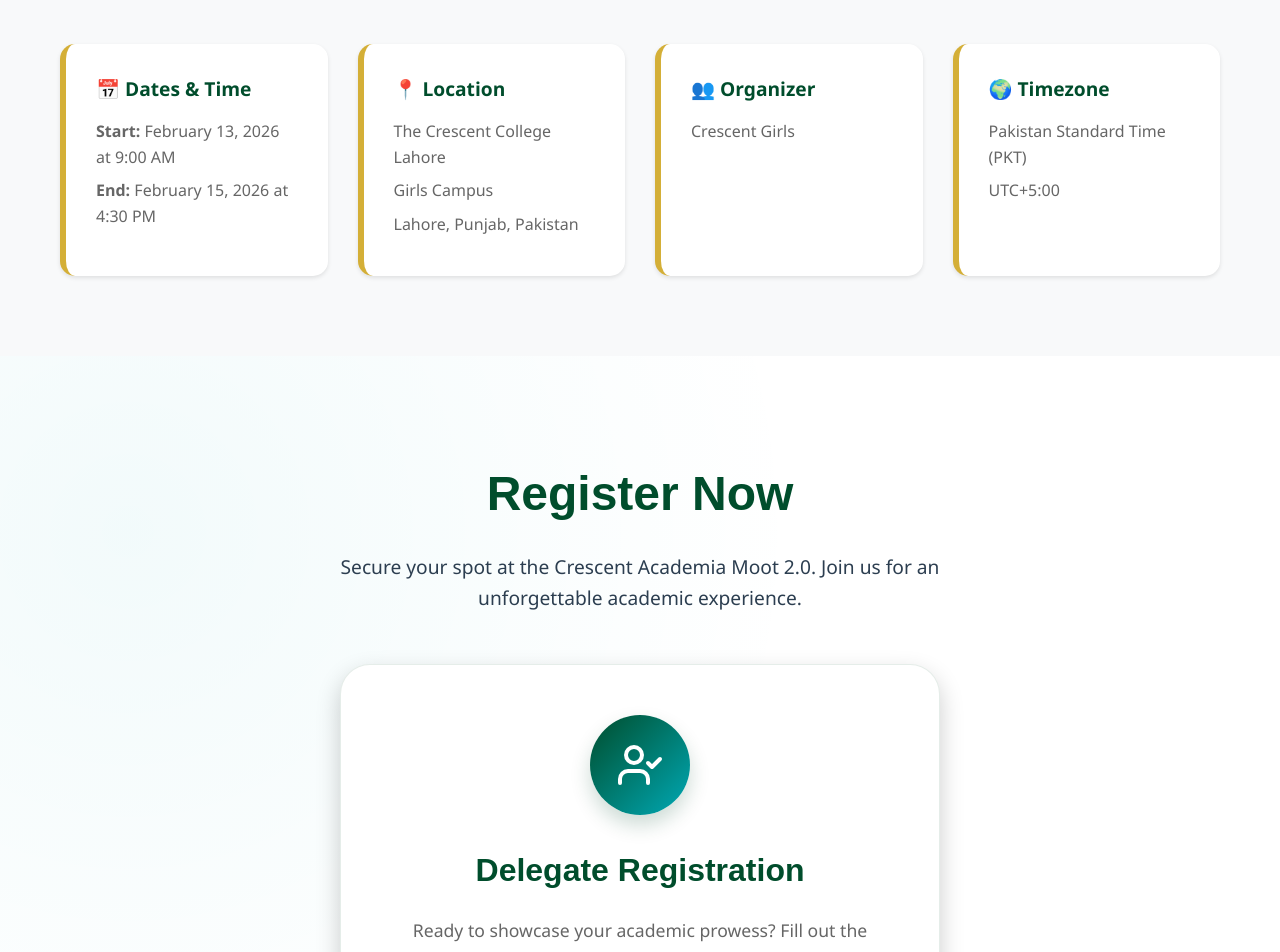
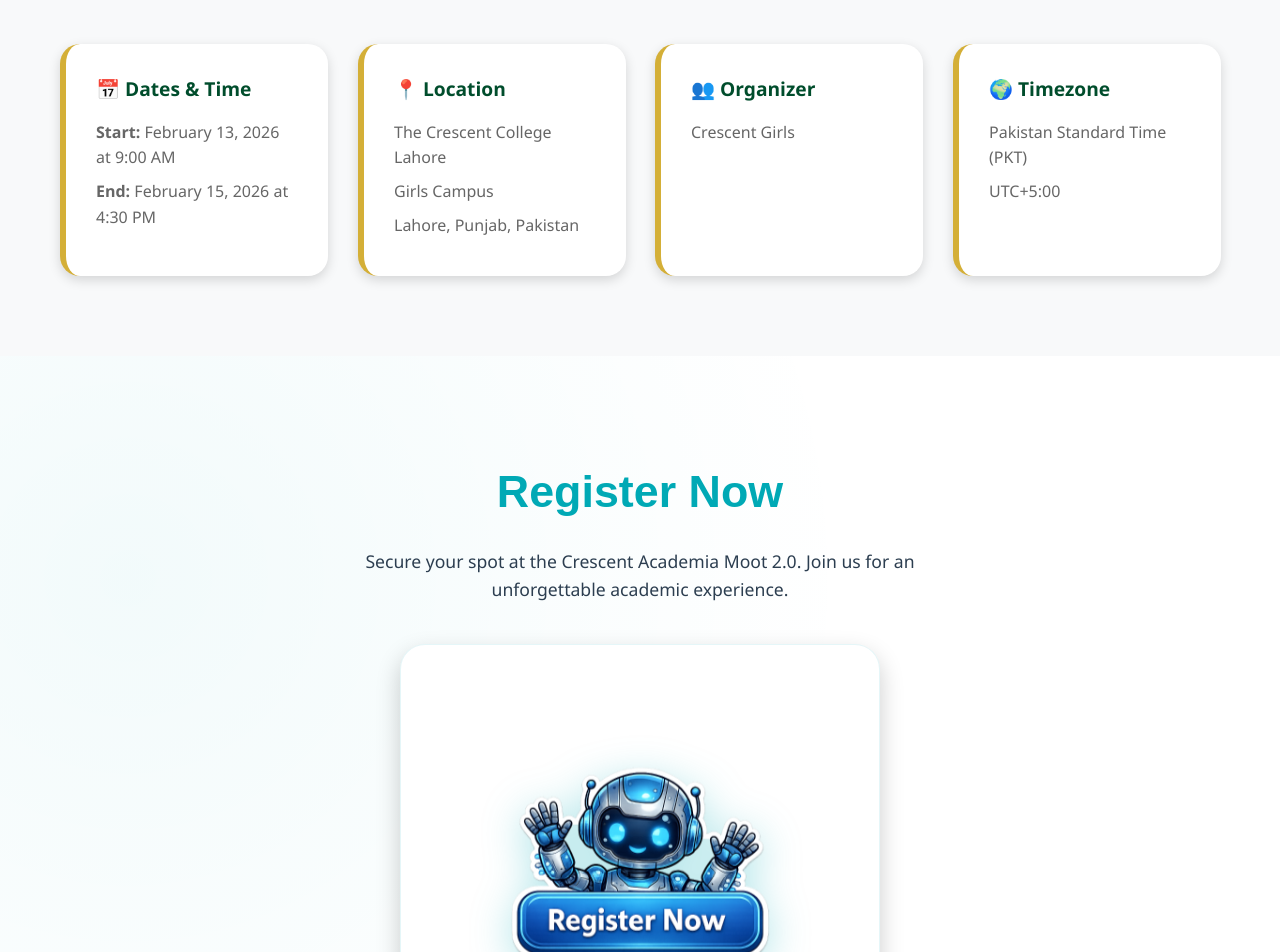
Before and after one commit to Shirmeen/moot2.0, a React (Create React App) app: page / in a window 1280 px wide. Shown: the part 1848-2800 px from the top of the page. Built offline with nearby package versions, Linux system fonts and the light colour scheme.

Commit message:
adding new features

```diff
--- a/src/components/Details.css
+++ b/src/components/Details.css
@@ -19,18 +19,36 @@
 .detail-item {
   background-color: var(--white);
   padding: 30px;
-  border-radius: 15px;
+  border-radius: 20px;
   border-left: 6px solid var(--secondary-color);
-  box-shadow: var(--shadow-sm);
-  transition: all 0.4s ease;
+  box-shadow: var(--shadow-md);
+  transition: all 0.5s cubic-bezier(0.175, 0.885, 0.32, 1.275);
+  position: relative;
+  overflow: hidden;
 }
 
 .detail-item:hover {
-  transform: translateX(10px);
-  box-shadow: var(--shadow-lg);
+  transform: translateY(-12px) scale(1.03);
+  box-shadow: 0 20px 40px rgba(0, 77, 44, 0.15);
   border-left-color: var(--accent-color);
-  background: linear-gradient(to right, var(--white), #f0f7f7);
+  background: white;
 }
+
+.detail-item::after {
+  content: '';
+  position: absolute;
+  top: 0;
+  left: -100%;
+  width: 100%;
+  height: 100%;
+  background: linear-gradient(90deg, transparent, rgba(212, 175, 55, 0.05), transparent);
+  transition: 0.5s;
+}
+
+.detail-item:hover::after {
+  left: 100%;
+}
+
 
 .detail-item h3 {
   color: var(--primary-color);
--- a/src/components/Details.js
+++ b/src/components/Details.js
@@ -43,7 +43,7 @@
         <h2 className="animate-down">Event Details</h2>
         <div className="details-grid">
           {details.map((detail, index) => (
-            <div key={detail.id} className={`detail-item animate-left delay-${index + 1}`}>
+            <div key={detail.id} className={`detail-item animate-zoom delay-${index + 1}`}>
               <h3>{detail.title}</h3>
               {detail.items.map((item, idx) => (
                 <p key={idx}>
--- a/src/components/Registration.css
+++ b/src/components/Registration.css
@@ -18,81 +18,113 @@
 }
 
 .registration h2 {
-    font-size: 3rem;
+    font-size: 2.8rem;
     margin-bottom: 20px;
-    color: var(--primary-color);
+    color: var(--accent-color);
     font-family: 'Outfit', sans-serif;
     font-weight: 800;
 }
 
 .registration>.container>p {
-    font-size: 1.2rem;
-    max-width: 700px;
-    margin: 0 auto 50px;
+    font-size: 1.1rem;
+    max-width: 600px;
+    margin: 0 auto 40px;
     color: var(--dark-text);
     opacity: 0.8;
 }
 
 .registration-card {
     background: var(--white);
-    padding: 50px;
-    border-radius: 30px;
+    padding: 35px 25px;
+    border-radius: 25px;
     box-shadow: var(--shadow-lg);
-    max-width: 600px;
+    max-width: 480px;
     margin: 0 auto;
-    border: 1px solid rgba(0, 77, 44, 0.1);
+    border: 1px solid rgba(0, 169, 181, 0.1);
     transition: transform 0.4s cubic-bezier(0.175, 0.885, 0.32, 1.275);
+    position: relative;
+    overflow: hidden;
 }
 
 .registration-card:hover {
     transform: translateY(-10px);
 }
 
-.icon-wrapper {
-    width: 100px;
-    height: 100px;
-    background: var(--gradient-1);
+.registration-logo-wrapper {
+    margin: 0 auto 30px;
+    max-width: 320px;
+    display: flex;
+    justify-content: center;
+    position: relative;
+}
+
+/* Attention-grabbing Ring around the Robot (Softer & Faded) */
+.registration-logo-wrapper::before {
+    content: '';
+    position: absolute;
+    top: 50%;
+    left: 50%;
+    width: 130%;
+    height: 130%;
+    background: linear-gradient(45deg, var(--secondary-color), var(--accent-color), var(--primary-color), var(--secondary-color));
+    background-size: 400%;
+    transform: translate(-50%, -50%);
     border-radius: 50%;
-    display: flex;
-    align-items: center;
-    justify-content: center;
-    margin: 0 auto 30px;
-    color: white;
-    box-shadow: 0 10px 20px rgba(0, 77, 44, 0.2);
+    z-index: -1;
+    filter: blur(25px);
+    opacity: 0.3;
+    animation: flowGradient 10s linear infinite;
+}
+
+.registration-logo-link {
+    display: block;
+    width: 100%;
+    text-decoration: none;
+    cursor: pointer;
+    position: relative;
+    z-index: 2;
+}
+
+.registration-robot {
+    width: 100%;
+    height: auto;
+    filter: drop-shadow(0 10px 20px rgba(0, 169, 181, 0.3));
+    transition: transform 0.5s cubic-bezier(0.175, 0.885, 0.32, 1.275);
+}
+
+.registration-logo-link:hover .registration-robot {
+    transform: scale(1.1) translateY(-10px);
+    filter: drop-shadow(0 15px 30px rgba(0, 169, 181, 0.5));
+}
+
+@keyframes flowGradient {
+    0% {
+        background-position: 0% 50%;
+    }
+
+    50% {
+        background-position: 100% 50%;
+    }
+
+    100% {
+        background-position: 0% 50%;
+    }
 }
 
 .registration-card h3 {
-    font-size: 2rem;
-    color: var(--primary-color);
-    margin-bottom: 20px;
+    font-size: 1.8rem;
+    color: var(--deep-navy);
+    margin: 15px 0;
     font-family: 'Outfit', sans-serif;
 }
 
 .registration-card p {
-    font-size: 1.1rem;
+    font-size: 1rem;
     color: #666;
-    line-height: 1.7;
-    margin-bottom: 40px;
+    line-height: 1.6;
+    margin-bottom: 20px;
 }
 
-.register-btn {
-    display: inline-block;
-    background: var(--gradient-1);
-    color: white;
-    padding: 18px 45px;
-    border-radius: 35px;
-    text-decoration: none;
-    font-weight: 700;
-    font-size: 1.2rem;
-    transition: all 0.3s ease;
-    box-shadow: var(--shadow-md);
-}
-
-.register-btn:hover {
-    transform: scale(1.05);
-    box-shadow: 0 15px 30px rgba(0, 169, 181, 0.4);
-    background: var(--gradient-2);
-}
 
 @media (max-width: 768px) {
     .registration {
--- a/src/components/Registration.js
+++ b/src/components/Registration.js
@@ -10,25 +10,26 @@
 
                 <div className="registration-content animate-zoom delay-2">
                     <div className="registration-card">
-                        <div className="icon-wrapper">
-                            <svg xmlns="http://www.w3.org/2000/svg" width="48" height="48" viewBox="0 0 24 24" fill="none" stroke="currentColor" strokeWidth="2" strokeLinecap="round" strokeLinejoin="round">
-                                <path d="M16 21v-2a4 4 0 0 0-4-4H6a4 4 0 0 0-4 4v2"></path>
-                                <circle cx="9" cy="7" r="4"></circle>
-                                <polyline points="16 11 18 13 22 9"></polyline>
-                            </svg>
+                        <div className="registration-logo-wrapper">
+                            <a
+                                href="https://docs.google.com/forms/d/e/1FAIpQLSfKZcsuDRRvHnJhaUJERrYWMk2bXpdhmi47YZX5PmODPSS5OQ/viewform"
+                                target="_blank"
+                                rel="noopener noreferrer"
+                                className="registration-logo-link"
+                            >
+                                <img
+                                    src={process.env.PUBLIC_URL + "/register-now.png"}
+                                    alt="Register Now"
+                                    className="registration-robot animate-float"
+                                />
+                            </a>
                         </div>
                         <h3>Delegate Registration</h3>
-                        <p>Ready to showcase your academic prowess? Fill out the official registration form to participate as a delegate.</p>
-                        <a
-                            href="https://docs.google.com/forms/d/e/1FAIpQLSfKZcsuDRRvHnJhaUJERrYWMk2bXpdhmi47YZX5PmODPSS5OQ/viewform"
-                            target="_blank"
-                            rel="noopener noreferrer"
-                            className="register-btn animate-pulse-soft"
-                        >
-                            Open Registration Form
-                        </a>
+                        <p>Ready to showcase your academic prowess? Click the robot above to open the official registration form.</p>
                     </div>
                 </div>
+
+
             </div>
         </section>
     );
```
Also changed, not shown: public/register-now.png (added).
